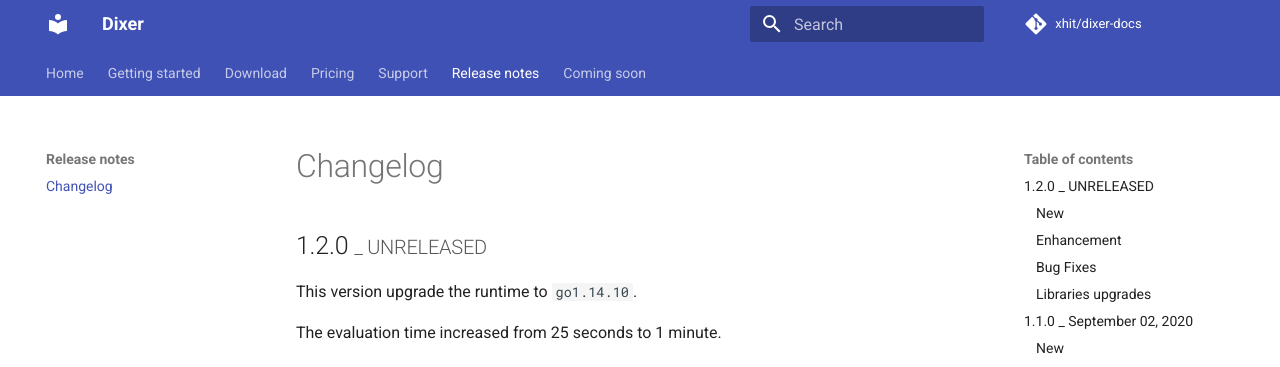
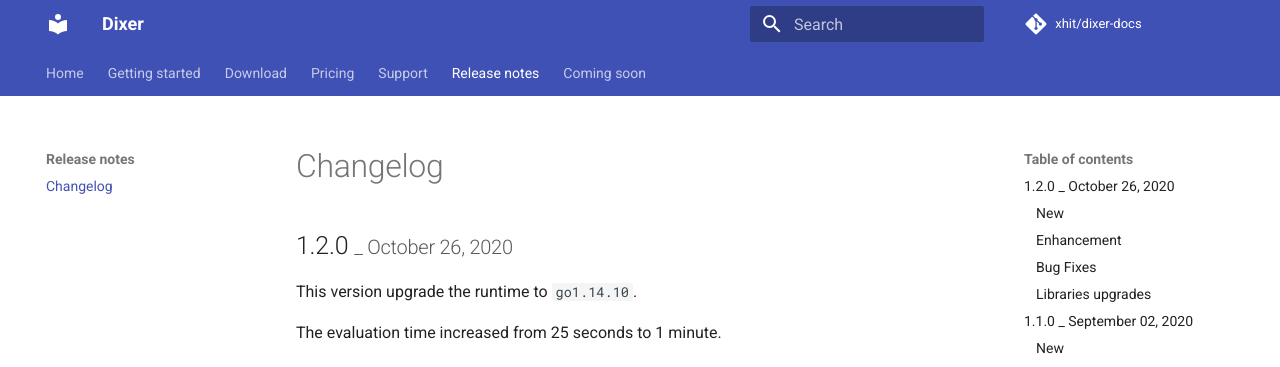
Before and after one commit to Dixer-ETL/dixer-docs, an MkDocs documentation site: the page built from docs/Changelog.md, in a window 1280 px wide and 900 px high. Shown: the top 367 px of the window. Built offline with MkDocs 1.6.1 and Material for MkDocs 9.7.7, drawn with Linux system fonts in a browser that asks for light colours; comment, search, counter and statistics services are not loaded.

Commit message:
Added release date for v1.2.0

```diff
--- a/docs/Changelog.md
+++ b/docs/Changelog.md
@@ -1,6 +1,6 @@
 # Changelog
 
-## 1.2.0 <small>_ UNRELEASED</small>
+## 1.2.0 <small>_ October 26, 2020</small>
 
 This version upgrade the runtime to `go1.14.10`.
 
--- a/docs/Download.md
+++ b/docs/Download.md
@@ -2,7 +2,7 @@
 
 Dixer evaluation binaries for differents platforms.
 
-Latest stable version: [**1.2.0**](Changelog.md#120-_-unreleased)
+Latest stable version: [**1.2.0**](Changelog.md#120-_-october-26-2020)
 
 ## Officially supported platforms
 
```
